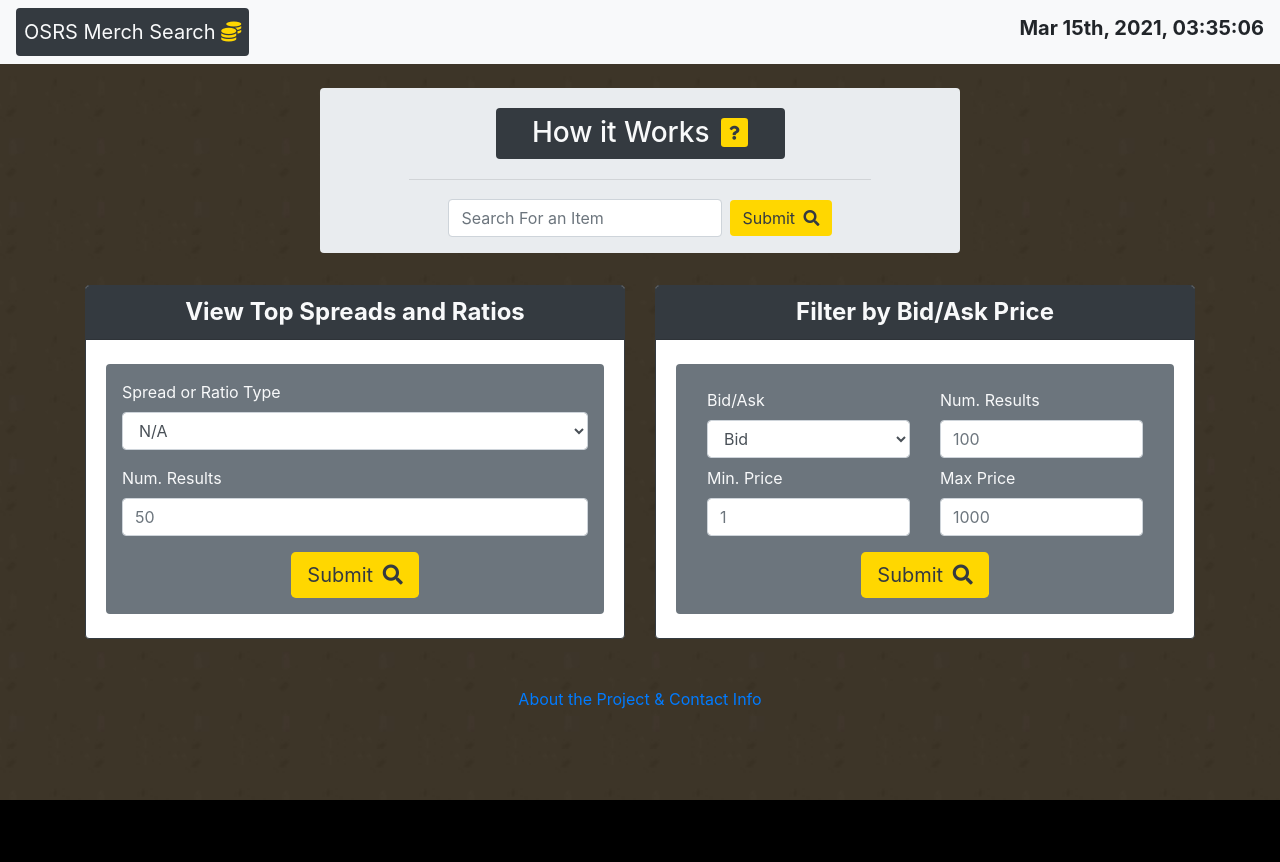
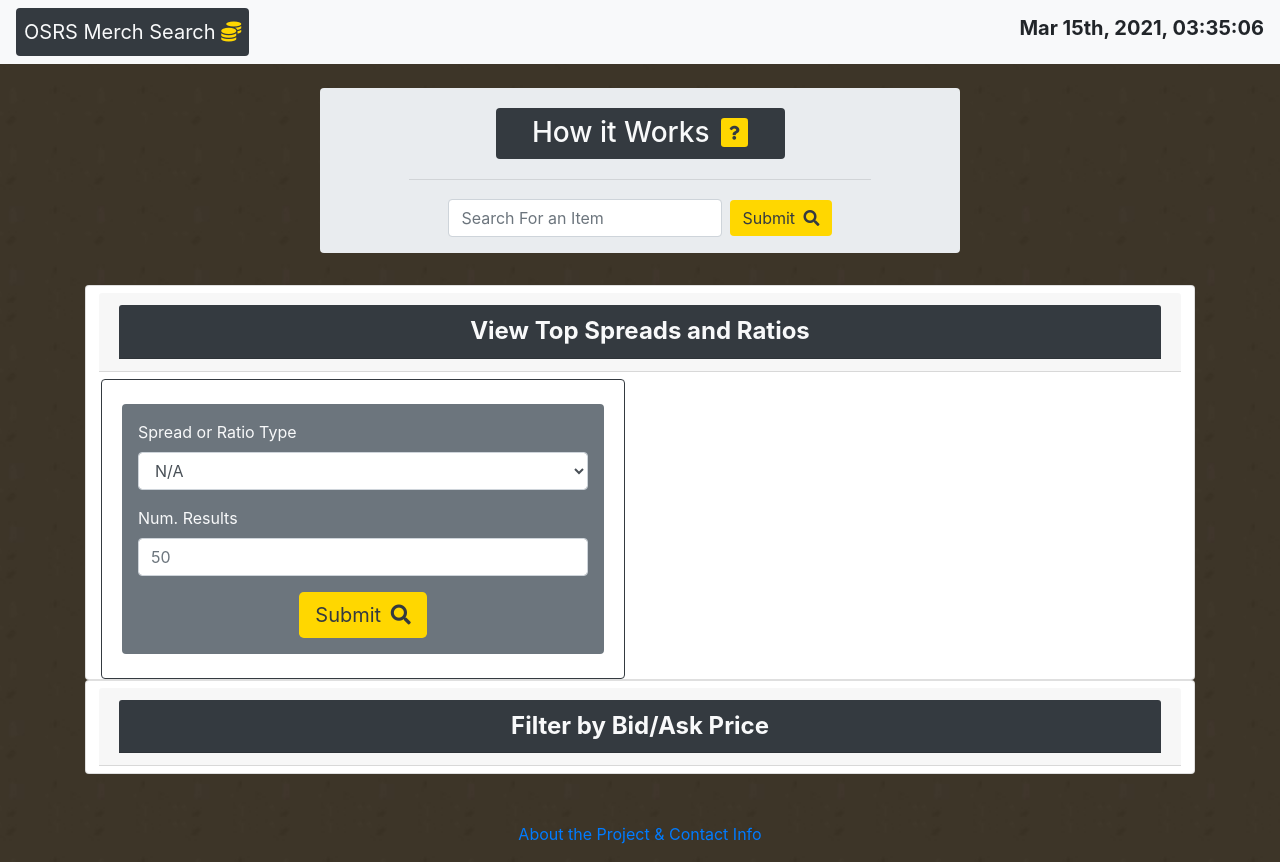
Before and after one commit to LoganMcnulty/osrsMerchSearch, a website: page assets/HTML/index.html in a window 1280 px wide. Before the commit the page ends 800 px from the top, so only its background shows below. Drawn offline with nearby package versions, Linux system fonts and the light colour scheme; no server answers.

Commit message:
accordion

```diff
--- a/assets/HTML/index.html
+++ b/assets/HTML/index.html
@@ -9,7 +9,7 @@
     <link rel="stylesheet" href="../CSS/style.css">
     <link rel="stylesheet" href="https://ajax.googleapis.com/ajax/libs/jqueryui/1.12.1/themes/smoothness/jquery-ui.css">
     <link rel="stylesheet" href="https://cdnjs.cloudflare.com/ajax/libs/twitter-bootstrap/4.5.0/css/bootstrap.min.css">
-    <script src="https://kit.fontawesome.com/66fb9cbaef.js" crossorigin="anonymous"></script>
+    <script src="https://kit.fontawesome.com/66fb9cbaef.js" ></script>
     <link rel="stylesheet" href="https://code.jquery.com/ui/1.12.1/themes/base/jquery-ui.css" />
     <link rel="stylesheet" href="https://use.fontawesome.com/releases/v5.3.1/css/all.css" integrity="sha384-mzrmE5qonljUremFsqc01SB46JvROS7bZs3IO2EmfFsd15uHvIt+Y8vEf7N7fWAU" crossorigin="anonymous">
     <title>OSRS Merch Search</title>
@@ -91,17 +91,26 @@
   <div class="container mb-5">
     <div class="row">
 
-      <!-- Top Spreads Container -->
+    <!-- Accordion -->
+      <div id="accordion" class='col col-12' style='text-align: center;'>
+        <div class="card">
+          <button class="btn btn-link" data-toggle="collapse" data-target="#collapseOne" aria-expanded="true" aria-controls="collapseOne">
+            <div class="card-header" id="topSpreadsHeader">
+                <h4 class="card-header text-center font-weight-bold text-light bg-dark">View Top Spreads and Ratios</h4>
+            </div>
+          </button>
+
+          <div id="collapseOne" class="collapse show" aria-labelledby="headingOne" data-parent="#accordion">
             <div class="col-sm-12 col-md-6 col-lg-6" id='topSpreadsContainer'>
               <div class="container">
                 <div class="row">
                   <div class="card border-dark w-100">
-                <h4 class="card-header text-center font-weight-bold text-light bg-dark">View Top Spreads and Ratios</h4>
+
                         <div class="card-body text-primary">
                           <form class="form-group bg-secondary text-light rounded p-3 my-1" id="topSpreadsForm">
 
                             <div class="form-group">
-                        <label for="statType">Spread or Ratio Type</label>
+                              <label for="statType" class='float-left'>Spread or Ratio Type</label>
                               <select class="form-control" id="statType" required>
                                 <option selected value=''>N/A</option>
                                 <option >Bid less Ask</option>
@@ -121,16 +130,27 @@
                                 </button>
                               </div>
                           </form>
+
+                      </div>
+
+                  </div>
                 </div>
               </div>
             </div>
           </div>
         </div>
 
+        <div class="card">
+              <button class="btn btn-link collapsed justify-content-center" data-toggle="collapse" data-target="#collapseTwo" aria-expanded="false" aria-controls="collapseTwo">
+                <div class="card-header" id="headingTwo" >
+                  <h4 class="card-header text-center font-weight-bold text-light bg-dark" >Filter by Bid/Ask Price</h4>
+                </div>
+              </button>
+          <div id="collapseTwo" class="collapse" aria-labelledby="headingTwo" data-parent="#accordion">
     <!-- Filter by price container -->
     <div class="col-sm-12 col-md-6 col-lg-6">
       <div class="card border-dark">
-            <h4 class="card-header text-center font-weight-bold text-light bg-dark">Filter by Bid/Ask Price</h4>
+
           <div class="card-body text-primary">
               <form class="form-group text-light bg-secondary rounded p-3 my-1" id="priceRangeSearchForm">
 
@@ -175,6 +195,14 @@
           </div>
         </div>
     </div>
+          </div>
+        </div>
+      </div>
+
+      <!-- Top Spreads Container -->
+
+
+
 
     </div>
   </div>
--- a/assets/JS/updateItemPrices.js
+++ b/assets/JS/updateItemPrices.js
@@ -23,8 +23,8 @@
         console.log('price data retrieved')
         let testData = data[0]
         var numUpdated = 0
+
         let promiseLoop = () => { for(var key in testData){
-
             let uniqueIDKey = key
             let dataKey = testData[key]
 
```
Lines whose indentation alone changed are shown as unchanged.
